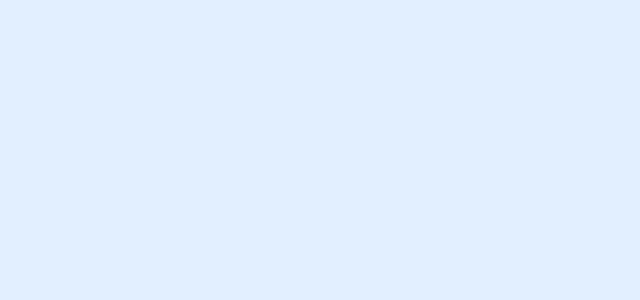
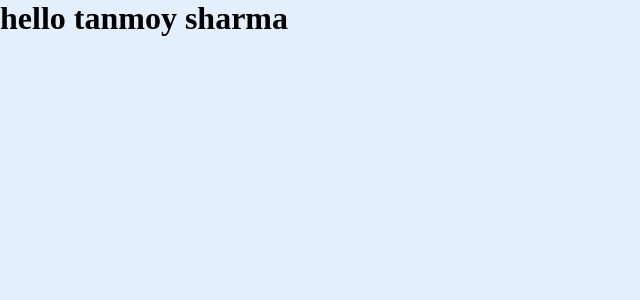
Before and after one commit to tanmoy108/React.js-Files, a React (Create React App) app: page / in a window 1280 px wide. Shown: the top 300 px of the page, without its empty margins (0-640 px from the left). Built offline with nearby package versions, Linux system fonts and the light colour scheme.

Commit message:
context api 7/4/2022 1:19PM

```diff
--- /dev/null
+++ b/src/Apage.jsx
@@ -0,0 +1,21 @@
+// import React from "react";
+// import Bpage from './Bpage';
+
+// const Apage = (props) => {
+//   return <>
+//     <Bpage valuea={props.value}  />
+//   </>;
+// };
+
+// export default Apage;
+
+import React from "react";
+import Bpage from './Bpage';
+
+const Apage = () => {
+  return <>
+    <Bpage/>
+  </>;
+};
+
+export default Apage;
--- a/src/App.js
+++ b/src/App.js
@@ -1,7 +1,31 @@
-import React from "react";
+// import React from "react";
+// import Apage from './Apage';
+
+// const App = () => {
+//   return <>
+//     <Apage value="tanmoy" />
+//   </>;
+// };
+
+// export default App;
+
+import React, { createContext } from "react";
+import Apage from "./Apage";
+
+const Name = createContext();
+const Lastname = createContext();
 
 const App = () => {
-  return <></>;
+  return (
+    <>
+      <Name.Provider value="tanmoy">
+      <Lastname.Provider value="sharma">
+        <Apage />
+        </Lastname.Provider>
+      </Name.Provider>
+    </>
+  );
 };
 
 export default App;
+export { Name , Lastname };
--- /dev/null
+++ b/src/Bpage.jsx
@@ -0,0 +1,21 @@
+// import React from "react";
+// import Cpage from './Cpage';
+
+// const Bpage = (props) => {
+//   return <>
+//     <Cpage valueb={props.valuea} />
+//   </>;
+// };
+
+// export default Bpage;
+
+import React from "react";
+import Cpage from './Cpage';
+
+const Bpage = () => {
+  return <>
+    <Cpage/>
+  </>;
+};
+
+export default Bpage;
--- /dev/null
+++ b/src/Cpage.jsx
@@ -0,0 +1,36 @@
+// import React from "react";
+
+// const Cpage = (props) => {
+//   return <><h1>hello {props.valueb}</h1></>;
+// };
+
+// export default Cpage;
+
+import React from "react";
+import { Name, Lastname } from "./App";
+
+const Cpage = () => {
+  return (
+    <>
+      <Name.Consumer>
+        {(name) => {
+          return (
+            <>
+              <Lastname.Consumer>
+                {(lname) => {
+                  return (
+                    <h1>
+                      hello {name} {lname}
+                    </h1>
+                  );
+                }}
+              </Lastname.Consumer>
+            </>
+          );
+        }}
+      </Name.Consumer>
+    </>
+  );
+};
+
+export default Cpage;
```
